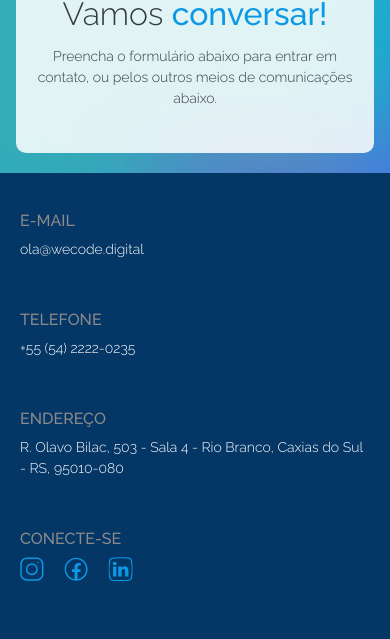
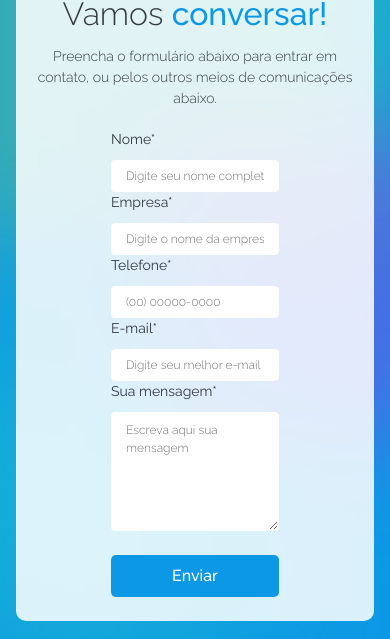
Before and after one commit to wecode-digital/siteWecode, a Next.js app: page / in a window 390 px wide. Shown: the part 6032-6671 px from the top of the page. Built offline with nearby package versions, Linux system fonts and the light colour scheme.

Commit message:
form mobile

```diff
--- a/src/components/Contato/Contato.tsx
+++ b/src/components/Contato/Contato.tsx
@@ -94,22 +94,14 @@ export default function Contato() {
   };
 
   return (
-    <section className={styles.sectionContato} id='contato'>
-      <div className={styles.containerDados}>
-        <div className={styles.texts}>
-          <p className={styles.titleContact}>Contato</p>
-          <h1 className={styles.title}>Vamos <span>conversar!</span></h1>
-          <p className={styles.text}>
-            Preencha o formulário para que possamos falar com você ou entre em contato pelos canais abaixo.
-          </p>
-        </div>
-
-        <form method="post" onSubmit={handleSubmit} className="form_contato">
-          <div className={styles.group_form}>
+    <section id="contato">
+      <div>
+        <form onSubmit={handleSubmit} >
+          <div>
             <div>
               <label htmlFor="name">Nome*</label>
               <input
-                className={styles.items_form}
+
                 name="name"
                 type="text"
                 id="name"
@@ -123,7 +115,7 @@ export default function Contato() {
             <div>
               <label htmlFor="enterprise">Empresa*</label>
               <input
-                className={styles.items_form}
+
                 type="text"
                 id="enterprise"
                 name="enterprise"
@@ -137,49 +129,66 @@ export default function Contato() {
             <div>
               <label htmlFor="phone">Telefone*</label>
               <input
-                className={styles.items_form}
+
                 inputMode="numeric"
                 type="tel"
                 id="phone"
                 name="phone"
+                required
                 value={contact.phone}
                 onChange={handleChange}
                 placeholder="(00) 00000-0000"
                 maxLength={15}
-                required
+                pattern="\(?\d{2}\)?\s?\d{4,5}-\d{4}"
               />
             </div>
 
             <div>
               <label htmlFor="email">E-mail*</label>
               <input
-                className={styles.items_form}
+
                 name="email"
                 type="email"
                 id="email"
                 required
                 value={contact.email}
                 onChange={handleChange}
-                placeholder="Digite o seu melhor e-mail"
+                placeholder="Digite seu melhor e-mail"
+              />
+            </div>
+
+            <div style={{ display: "none" }}>
+              <input
+                type="text"
+                name="honeypot"
+                value={contact.honeypot}
+                onChange={handleChange}
+                autoComplete="off"
               />
             </div>
 
             <div>
               <label htmlFor="message">Sua mensagem*</label>
               <textarea
-                className={styles.items_form}
+
                 name="message"
                 id="message"
                 required
                 value={contact.message}
                 onChange={handleChange}
                 placeholder="Escreva aqui sua mensagem"
-              />
+              ></textarea>
             </div>
 
-            <button className={styles.button} type="submit" disabled={isButtonDisabled}>
+            <button className={'submit-botao'} type="submit" disabled={isButtonDisabled}>
               {isButtonDisabled ? 'Enviando...' : 'Enviar'}
             </button>
+
+            {response.message && (
+              <p style={{ color: response.type === 'success' ? 'green' : 'red' }}>
+                {response.message}
+              </p>
+            )}
           </div>
         </form>
       </div>
--- a/src/components/Footer/Mobile/index.jsx
+++ b/src/components/Footer/Mobile/index.jsx
@@ -5,6 +5,7 @@ import "./sass/styles.css";
 // import MyForm from "../formPost/index";
 import wecodeImg from "../../../../public/assets/images/home-generic-images/wecode-footer.png";
 import homeStyles from "@/app/page.module.scss";
+import Contato from "@/components/Contato/Contato";
 
 function FooterMob() {
   const [isMobile, setIsMobile] = React.useState(true);
@@ -45,7 +46,7 @@ function FooterMob() {
                   Preencha o formulário abaixo para entrar em contato, ou pelos
                   outros meios de comunicações abaixo.
                 </p>
-                {/* <MyForm /> */}
+                <Contato />
               </div>
             </div>
             <div className={"footer-container-links"}>
```
